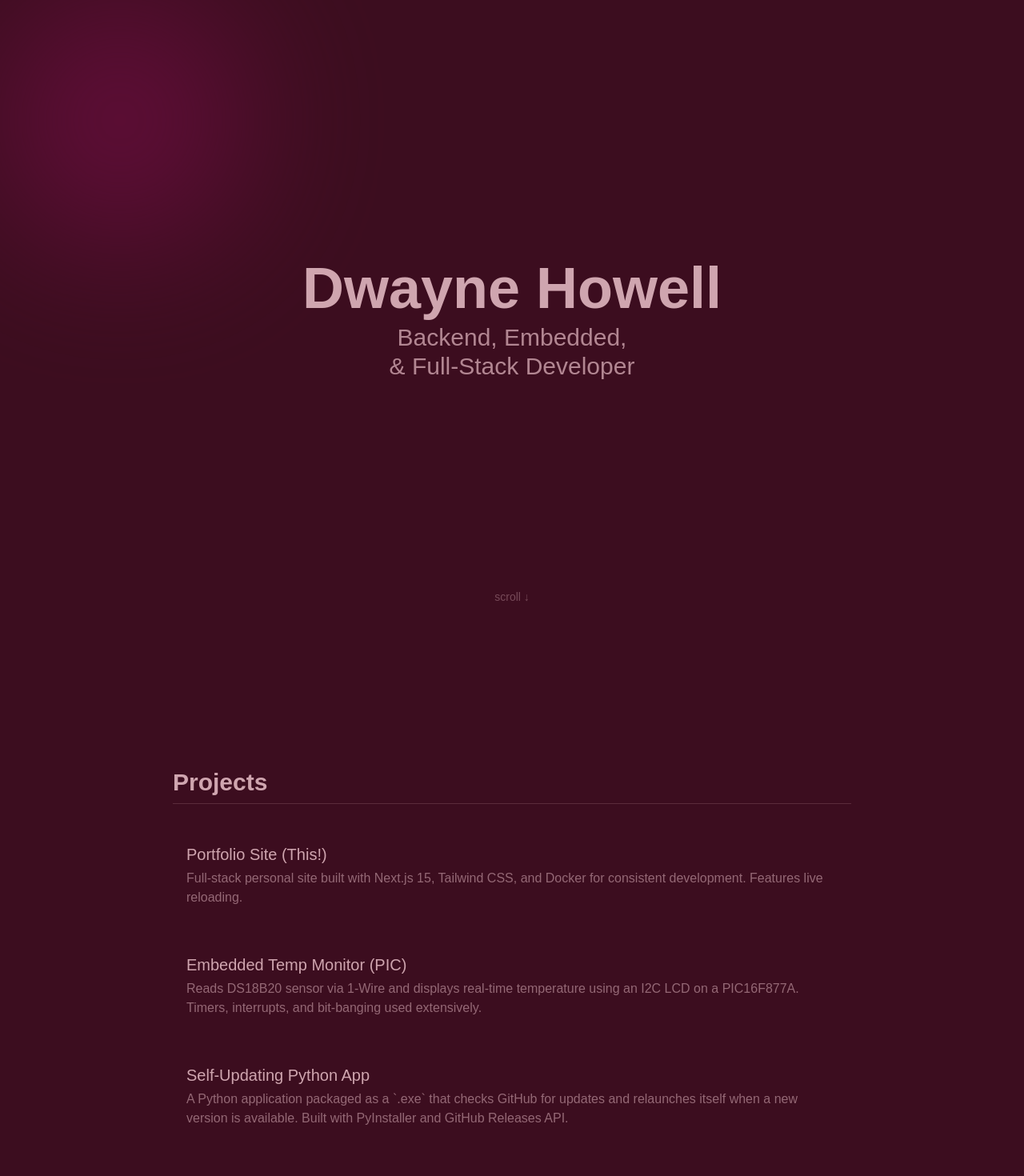
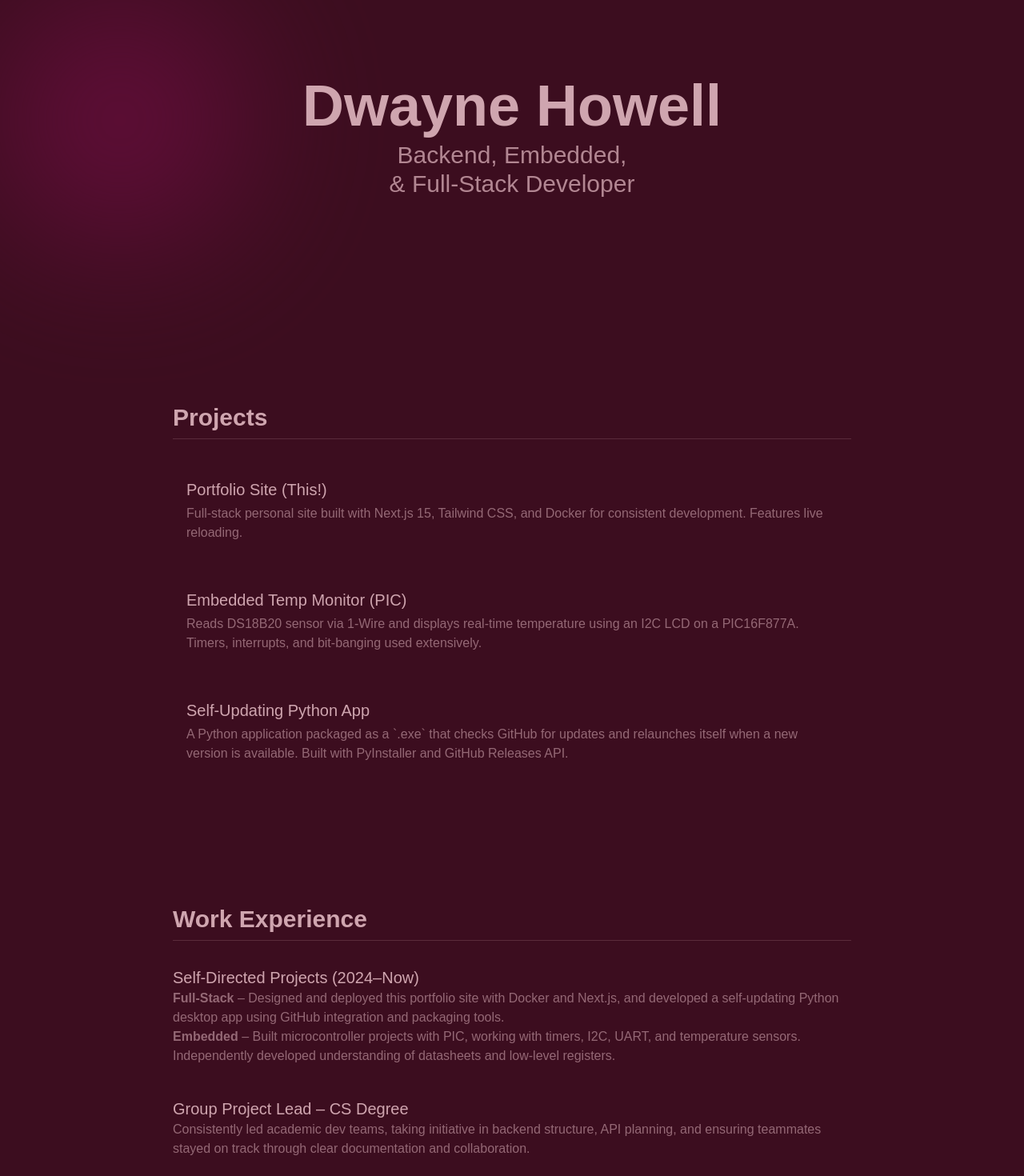
Before and after one commit to DAH300/da-portfolio-docker, a Next.js app: page / in a window 1280 px wide. Shown: the top 1470 px of the page at 80% size. Built offline with nearby package versions, Linux system fonts and the light colour scheme.

Commit message:
Updated page.tsx
Added new logic for the new projects.ts and socials.ts files instead of everything inside. Improved hero section scrolling for smaller screens to ensure a better viewing experience for user without having to fight jankiness to be able to scroll

```diff
--- a/src/app/page.tsx
+++ b/src/app/page.tsx
@@ -1,9 +1,59 @@
 'use client';
 
-import GitHubIcon from '@/components/icons/GitHubIcon';
-import LeetCodeIcon from '@/components/icons/LeetCodeIcon';
-import LinkedInIcon from '@/components/icons/LinkedInIcon';
+import projects from '@/data/projects';
+import socials from '@/data/socials';
 import { useEffect, useRef, useState } from 'react';
+
+function ProjectCard({
+  href,
+  title,
+  description,
+}: {
+  href: string;
+  title: string;
+  description: string;
+}) {
+  return (
+    <a
+      href={href}
+      target="_blank"
+      rel="noopener noreferrer"
+      className="group block rounded-lg border border-transparent hover:border-[#cfa5af55] hover:bg-[#cfa5af0a] transition-all duration-200 p-4"
+    >
+      <h3 className="text-xl font-medium text-[#CFA5AF] group-hover:text-white transition-colors duration-200">
+        {title}
+      </h3>
+      <p className="text-[#cfa5af99] mt-1 group-hover:text-[#cfa5afdd] transition-colors duration-200">
+        {description}
+      </p>
+    </a>
+  );
+}
+
+function SocialLink({
+  href,
+  name,
+  Icon,
+}: {
+  href: string;
+  name: string;
+  Icon: React.ComponentType<{ className?: string }>;
+}) {
+  return (
+    <a
+      href={href}
+      target="_blank"
+      rel="noopener noreferrer"
+      aria-label={name}
+      className="flex items-center space-x-2 text-[#CFA5AF] hover:text-white transition-colors duration-200"
+    >
+      <Icon className="w-10 h-10" />
+      <span className="text-base font-bold">{name}</span>
+    </a>
+  );
+}
+
+
 
 export default function Home() {
   const glowRef = useRef<HTMLDivElement>(null);
@@ -11,6 +61,8 @@ export default function Home() {
   const [windowWidth, setWindowWidth] = useState(
     typeof window !== 'undefined' ? window.innerWidth : 1600
   );
+  const [atBottom, setAtBottom] = useState(false);
+
 
   useEffect(() => {
     const moveGlow = (e: MouseEvent) => {
@@ -22,7 +74,10 @@ export default function Home() {
 
     const handleScroll = () => {
       setScrolled(window.scrollY > 50);
+      const scrollBottom = window.innerHeight + window.scrollY >= document.body.offsetHeight - 100;
+      setAtBottom(scrollBottom);
     };
+
 
     window.addEventListener('mousemove', moveGlow);
     window.addEventListener('scroll', handleScroll);
@@ -44,7 +99,8 @@ export default function Home() {
   }, []);
 
   // Hero visible if NOT scrolled OR (scrolled AND wide screen)
-  const showHero = !scrolled || (scrolled && windowWidth > 1280);
+  const showHero = true;
+
 
   // Section alignment logic AFTER scroll
   // Before scroll: always centered
@@ -62,6 +118,7 @@ export default function Home() {
     }
   }
 
+
   return (
     <main className="relative w-screen bg-[#3C0D1F] text-[#CFA5AF] scroll-smooth overflow-x-hidden">
       {/* Glow */}
@@ -71,8 +128,13 @@ export default function Home() {
       />
 
       {/* Hero Section */}
+
+      {/* Large Screen Hero */}
       {showHero && (
-        <section className="relative z-10 flex h-screen w-full flex-col items-center justify-center text-center px-4">
+        <section
+          className={`relative z-10 flex h-screen w-full flex-col items-center justify-center text-center px-4 ${windowWidth > 1280 ? 'block' : 'hidden'
+            }`}
+        >
           <div
             className={`transition-all duration-2000 ease-in-out fixed ${scrolled
               ? 'top-1/4 left-5 -translate-x-20 scale-50 text-left'
@@ -97,9 +159,24 @@ export default function Home() {
         </section>
       )}
 
-      {/* Spacer div to avoid clipping when hero shrinks */}
+      {/* Small Screen Hero */}
       {showHero && (
-        <div className={`transition-all duration-500 ${scrolled ? 'h-[100px]' : 'h-0'}`} />
+        <section
+          className={`relative z-10 flex flex-col items-center justify-center text-center px-4 py-20 ${windowWidth <= 1280 ? 'block' : 'hidden'
+            }`}
+        >
+          <div
+            className={`relative p-4 text-center scale-100 top-auto left-auto translate-x-0 translate-y-0`}
+          >
+            <h1 className="text-4xl sm:text-7xl font-bold text-center">
+              Dwayne Howell
+            </h1>
+            <p className="mt-2 text-xl sm:text-3xl font-light text-[#cfa5afcc] text-center">
+              Backend, Embedded, <br />
+              & Full-Stack Developer
+            </p>
+          </div>
+        </section>
       )}
 
       {/* Projects Section */}
@@ -113,44 +190,15 @@ export default function Home() {
           Projects
         </h2>
         <div className="space-y-6">
-          {/* Project 1 */}
-          <a
-            href="https://github.com/DAH300/da-portfolio-docker"
-            target="_blank"
-            rel="noopener noreferrer"
-            className="block rounded-lg border border-transparent hover:border-[#cfa5af55] hover:bg-[#cfa5af0a] transition-all duration-200 p-4"
-          >
-            <h3 className="text-xl font-medium text-[#CFA5AF]">Portfolio Site (This!)</h3>
-            <p className="text-[#cfa5af99] mt-1">
-              Full-stack personal site built with Next.js 15, Tailwind CSS, and Docker for consistent development. Features live reloading.
-            </p>
-          </a>
+          {projects.map((project) => (
+            <ProjectCard
+              key={project.href}
+              href={project.href}
+              title={project.title}
+              description={project.description}
+            />
+          ))}
 
-          {/* Project 2 */}
-          <a
-            href="https://github.com/DAH300"
-            target="_blank"
-            rel="noopener noreferrer"
-            className="block rounded-lg border border-transparent hover:border-[#cfa5af55] hover:bg-[#cfa5af0a] transition-all duration-200 p-4"
-          >
-            <h3 className="text-xl font-medium text-[#CFA5AF]">Embedded Temp Monitor (PIC)</h3>
-            <p className="text-[#cfa5af99] mt-1">
-              Reads DS18B20 sensor via 1-Wire and displays real-time temperature using an I2C LCD on a PIC16F877A. Timers, interrupts, and bit-banging used extensively.
-            </p>
-          </a>
-
-          {/* Project 3 */}
-          <a
-            href="https://github.com/DAH300/Bills_App"
-            target="_blank"
-            rel="noopener noreferrer"
-            className="block rounded-lg border border-transparent hover:border-[#cfa5af55] hover:bg-[#cfa5af0a] transition-all duration-200 p-4"
-          >
-            <h3 className="text-xl font-medium text-[#CFA5AF]">Self-Updating Python App</h3>
-            <p className="text-[#cfa5af99] mt-1">
-              A Python application packaged as a `.exe` that checks GitHub for updates and relaunches itself when a new version is available. Built with PyInstaller and GitHub Releases API.
-            </p>
-          </a>
         </div>
       </section>
 
@@ -187,47 +235,30 @@ export default function Home() {
         </div>
       </section>
 
-      {/* Floating Social Icons */}
-      <div
-        className={`fixed top-[66vh] left-[8rem] z-50 flex flex-col items-start space-y-4 transition-all duration-2000 ease-out ${scrolled ? 'opacity-100 scale-100' : 'opacity-0 scale-90 pointer-events-none'
-          }`}
-      >
-        {/* GitHub */}
-        <a
-          href="https://github.com/DAH300"
-          target="_blank"
-          rel="noopener noreferrer"
-          aria-label="GitHub"
-          className="flex items-center space-x-2 text-[#CFA5AF] hover:text-white transition-colors duration-200"
+      {/* Social Links */}
+      {windowWidth > 1280 && (
+        <div
+          className={`fixed top-[66vh] left-[8rem] z-50 flex flex-col items-start space-y-4 transition-all duration-2000 ease-out ${scrolled ? 'opacity-100 scale-100' : 'opacity-0 scale-90 pointer-events-none'
+            }`}
         >
-          <GitHubIcon className="w-10 h-10" />
-          <span className="text-base font-bold">GitHub</span>
-        </a>
+          {socials.map((social) => (
+            <SocialLink key={social.name} {...social} />
+          ))}
+        </div>
+      )}
 
-        {/* LinkedIn */}
-        <a
-          href="https://www.linkedin.com/in/dwayne-howell-461b4a217/"
-          target="_blank"
-          rel="noopener noreferrer"
-          aria-label="LinkedIn"
-          className="flex items-center space-x-2 text-[#CFA5AF] hover:text-white transition-colors duration-200"
+      {windowWidth < 1280 && (
+        <div
+          className="flex justify-center items-center gap-12 py-10 transition-all duration-1000 ease-in-out animate-slide-up"
+          style={{ animation: 'slide-up 1s ease-out forwards' }}
         >
-          <LinkedInIcon className="w-10 h-10" />
-          <span className="text-base font-bold">LinkedIn</span>
-        </a>
+          {socials.map((social) => (
+            <SocialLink key={social.name} {...social} />
+          ))}
+        </div>
+      )}
 
-        {/* LeetCode */}
-        <a
-          href="https://leetcode.com/N997CYUOst"
-          target="_blank"
-          rel="noopener noreferrer"
-          aria-label="LeetCode"
-          className="flex items-center space-x-2 text-[#CFA5AF] hover:text-white transition-colors duration-200"
-        >
-          <LeetCodeIcon className="w-10 h-10" />
-          <span className="text-base font-bold">LeetCode</span>
-        </a>
-      </div>
+
     </main>
   );
 }
```
